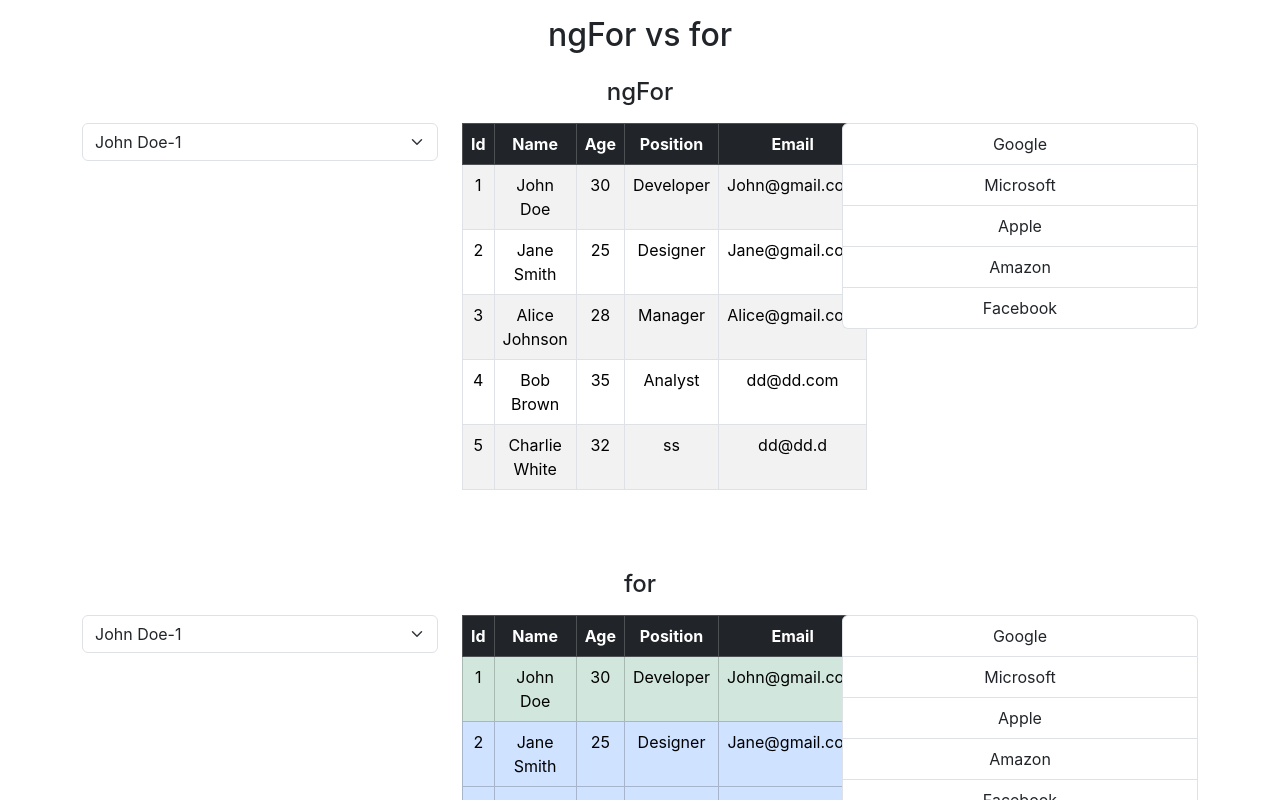
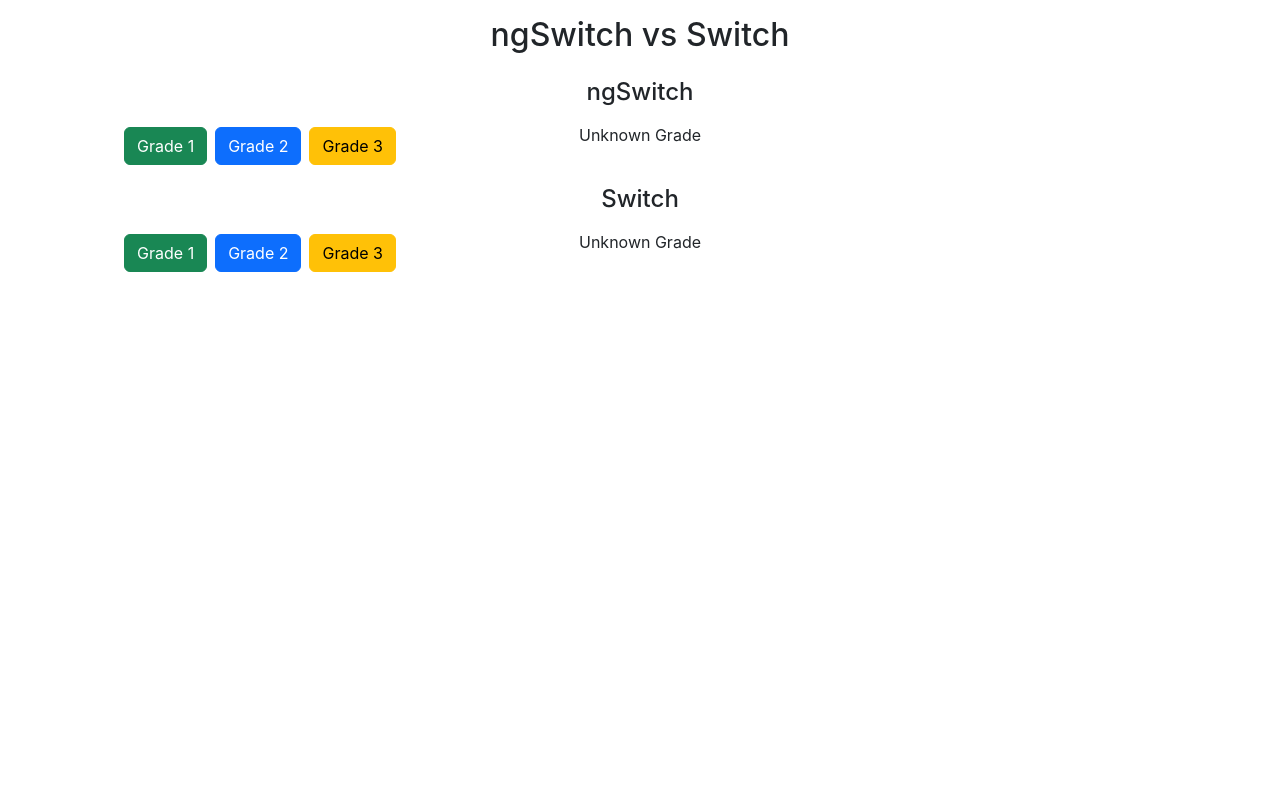
Before and after one commit to fatmazayedsayed/angular_20, an Angular app: page / in a window 1280 px wide. Shown: the top 800 px of the page. Built offline with nearby package versions, Linux system fonts and the light colour scheme.

Commit message:
directive->structure

```diff
--- a/src/app/app.html
+++ b/src/app/app.html
@@ -179,6 +179,7 @@
  <!-- <app-data-binding></app-data-binding> -->
 <!-- <app-directives></app-directives> -->
  <!-- <app-structural-directive-ngif-vs-if></app-structural-directive-ngif-vs-if> -->
- <app-structural-directive-ng-for-vs-for></app-structural-directive-ng-for-vs-for>
+ <!-- <app-structural-directive-ng-for-vs-for></app-structural-directive-ng-for-vs-for> -->
 
+ <app-structural-directive-ng-switch></app-structural-directive-ng-switch>
 <router-outlet ></router-outlet>
--- a/src/app/app.ts
+++ b/src/app/app.ts
@@ -1,11 +1,13 @@
 import { Component, signal } from '@angular/core';
 import { RouterOutlet } from '@angular/router';
  import { StructuralDirectiveNgForVsFor } from './directives/structural-directive-ng-for-vs-for/structural-directive-ng-for-vs-for';
+import { StructuralDirectiveNgSwitch } from './directives/structural-directive-ng-switch/structural-directive-ng-switch';
 
 @Component({
   selector: 'app-root',
   imports: [RouterOutlet,
-    StructuralDirectiveNgForVsFor],
+    StructuralDirectiveNgForVsFor,
+  StructuralDirectiveNgSwitch],
   templateUrl: './app.html',
   styleUrl: './app.scss'
 })
--- /dev/null
+++ b/src/app/directives/structural-directive-ng-switch/structural-directive-ng-switch.html
@@ -0,0 +1,45 @@
+<div class="container text-center mt-3">
+    <h2 class="mb-4">ngSwitch vs Switch</h2>
+
+    <div class="row mb-5">
+        <h4 class="mb-3">ngSwitch</h4>
+        <div class="col-md-4 mb-3">
+            <button class="btn btn-success m-1" (click)="setGrade(1)">Grade 1</button>
+            <button class="btn btn-primary m-1" (click)="setGrade(2)">Grade 2</button>
+            <button class="btn btn-warning m-1" (click)="setGrade(3)">Grade 3</button>
+        </div>
+        <div class="col-md-4">
+            <div [ngSwitch]="grade">
+                <p *ngSwitchCase="1">Grade 1</p>
+                <p *ngSwitchCase="2">Grade 2</p>
+                <p *ngSwitchCase="3">Grade 3</p>
+                <p *ngSwitchDefault>Unknown Grade</p>
+            </div>
+    </div>
+
+
+<br>
+        <h4 class="mb-3">Switch</h4>
+        <div class="col-md-4 mb-3">
+            <button class="btn btn-success m-1" (click)="setGrade(1)">Grade 1</button>
+            <button class="btn btn-primary m-1" (click)="setGrade(2)">Grade 2</button>
+            <button class="btn btn-warning m-1" (click)="setGrade(3)">Grade 3</button>
+        </div>
+        <div class="col-md-4">
+            @switch (grade) {
+@case (1){
+                <p>Grade 1</p>
+             }
+@case (2){
+                <p>Grade 2</p>
+             }
+@case (3){
+                <p>Grade 3</p>
+             }
+@default{
+                <p>Unknown Grade</p>
+             }
+        }
+         </div>
+    </div>
+</div>
--- /dev/null
+++ b/src/app/directives/structural-directive-ng-switch/structural-directive-ng-switch.ts
@@ -0,0 +1,15 @@
+import { CommonModule } from '@angular/common';
+import { Component } from '@angular/core';
+
+@Component({
+  selector: 'app-structural-directive-ng-switch',
+  imports: [CommonModule],
+  templateUrl: './structural-directive-ng-switch.html',
+  styleUrl: './structural-directive-ng-switch.scss'
+})
+export class StructuralDirectiveNgSwitch {
+grade: number=0;
+setGrade(grade:number) {
+    this.grade = grade;
+  }
+}
```
Also changed, not shown: src/Docs/steps.txt, src/app/directives/structural-directive-ng-switch/structural-directive-ng-switch.scss (added), 1 other file (tests, documents, lock files or other folders).
